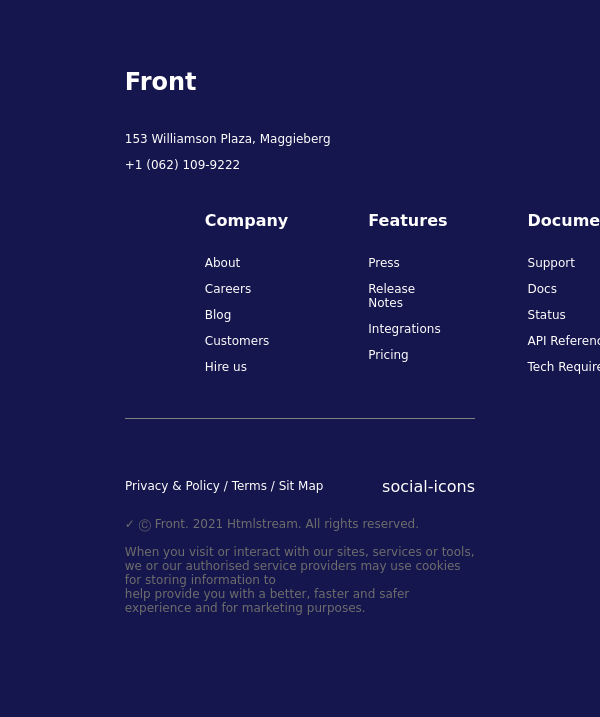
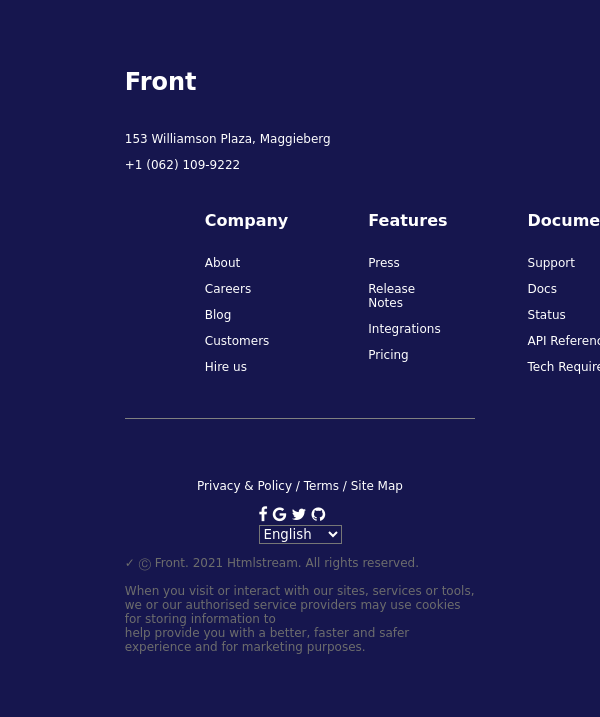
Before and after one commit to symys/activity-2.sheyma, a plain HTML site: page index.html in a window 600 px wide. Shown: the top 717 px of the page. Drawn offline with Linux system fonts and the light colour scheme.

Commit message:
added social icons and dropdown menu to footer

```diff
--- a/index.html
+++ b/index.html
@@ -1,11 +1,14 @@
 <!DOCTYPE html>
 <html>
+
 <head>
   <meta charset="utf-8">
   <meta name="viewport" content="width=device-width">
   <title>replit</title>
   <link href="style.css" rel="stylesheet" type="text/css" />
+
 </head>
+
 <body>
   <section class="main">
     <div class="start">
@@ -16,19 +19,31 @@
     <div class="info">
       <span>
         <h5>Company</h5>
-         <p>About<p>Careers <p>Blog <p>Customers <p>Hire us </p>
+        <p>About
+        <p>Careers
+        <p>Blog
+        <p>Customers
+        <p>Hire us </p>
       </span>
       <span>
         <h5>Features </h5>
-         <p>Press <p>Release Notes <p>Integrations <p>Pricing </p>
+        <p>Press
+        <p>Release Notes
+        <p>Integrations
+        <p>Pricing </p>
       </span>
       <span>
         <h5>Documentation </h5>
-         <p>Support <p>Docs <p>Status <p>API Reference <p>Tech Requirements </p>
+        <p>Support
+        <p>Docs
+        <p>Status
+        <p>API Reference
+        <p>Tech Requirements </p>
       </span>
       <span>
         <h5>Resources </h5>
-         <p>Help <p>Your Account </p>
+        <p>Help
+        <p>Your Account </p>
       </span>
     </div>
 
@@ -36,15 +51,31 @@
 
   </section>
   <section class="footer">
-      <div class="privacy"><p>Privacy & Policy / Terms / Sit Map</p>
+    <div class="privacy">
+      <p>Privacy & Policy / Terms / Site Map</p>
     </div>
     <div class="social-icons">
-        social-icons
+      <a href="#"><i class="fa fa-facebook"></i></a>
+      <a href="#"><i class="fa fa-google"></i></a>
+      <a href="#"><i class="fa fa-twitter"></i></a>
+      <a href="#"><i class="fa fa-github"></i></a>
+
+      <form action="#">
+        <select name="languages" id="lang">
+          <option value="javascript">English</option>
+          <option value="javascript">Turkish</option>
+          <option value="php">Arabic</option>
+          <option value="java">Japanese</option>
+        </select>
+      </form>
     </div>
   </section>
   <footer>
-      <p>✓ Ⓒ Front. 2021 Htmlstream. All rights reserved.<br><br> When you visit or interact with our sites, services or tools, we or our authorised service providers may use cookies for storing information to<br> help provide you with a better, faster and safer experience and for marketing purposes.</p>
+    <p>✓ Ⓒ Front. 2021 Htmlstream. All rights reserved.<br><br> When you visit or interact with our sites, services or
+      tools, we or our authorised service providers may use cookies for storing information to<br> help provide you with
+      a better, faster and safer experience and for marketing purposes.</p>
   </footer>
   <script src="script.js"></script>
 </body>
+
 </html>
--- a/style.css
+++ b/style.css
@@ -1,10 +1,11 @@
+@import url(https://cdnjs.cloudflare.com/ajax/libs/font-awesome/4.6.3/css/font-awesome.css);
+
 *{
     background-color: rgb(22, 22, 78);
     color: white;
     font-family:cursive;
+}
 
-
-}
 .main{
     display: flex;
     margin-left: 20%;
@@ -47,6 +48,7 @@ footer{
 footer p{
     color: rgb(109, 109, 109);
 }
+
 @media (max-width: 1024px) and (min-width:600px) {
 
     .main{
@@ -55,7 +57,7 @@ footer p{
     }
     .footer{
         display: flex;
-        flex-direction: row;
+        flex-direction: column;
         justify-content: space-evenly;
         align-items: center;
 
@@ -68,3 +70,25 @@ footer p{
 
 
 }
+
+@media (max-width: 600px) {
+
+    .main{
+        display: flex;
+        flex-direction: column;
+    }
+    .footer{
+        display: flex;
+        flex-direction: column;
+        justify-content: space-evenly;
+        height: 100%;
+
+    }
+    /* footer{
+        text-align: left;
+        margin-left: 20%;
+        margin-right: 20%;
+    } */
+
+
+}
```
Lines whose indentation alone changed are shown as unchanged.
